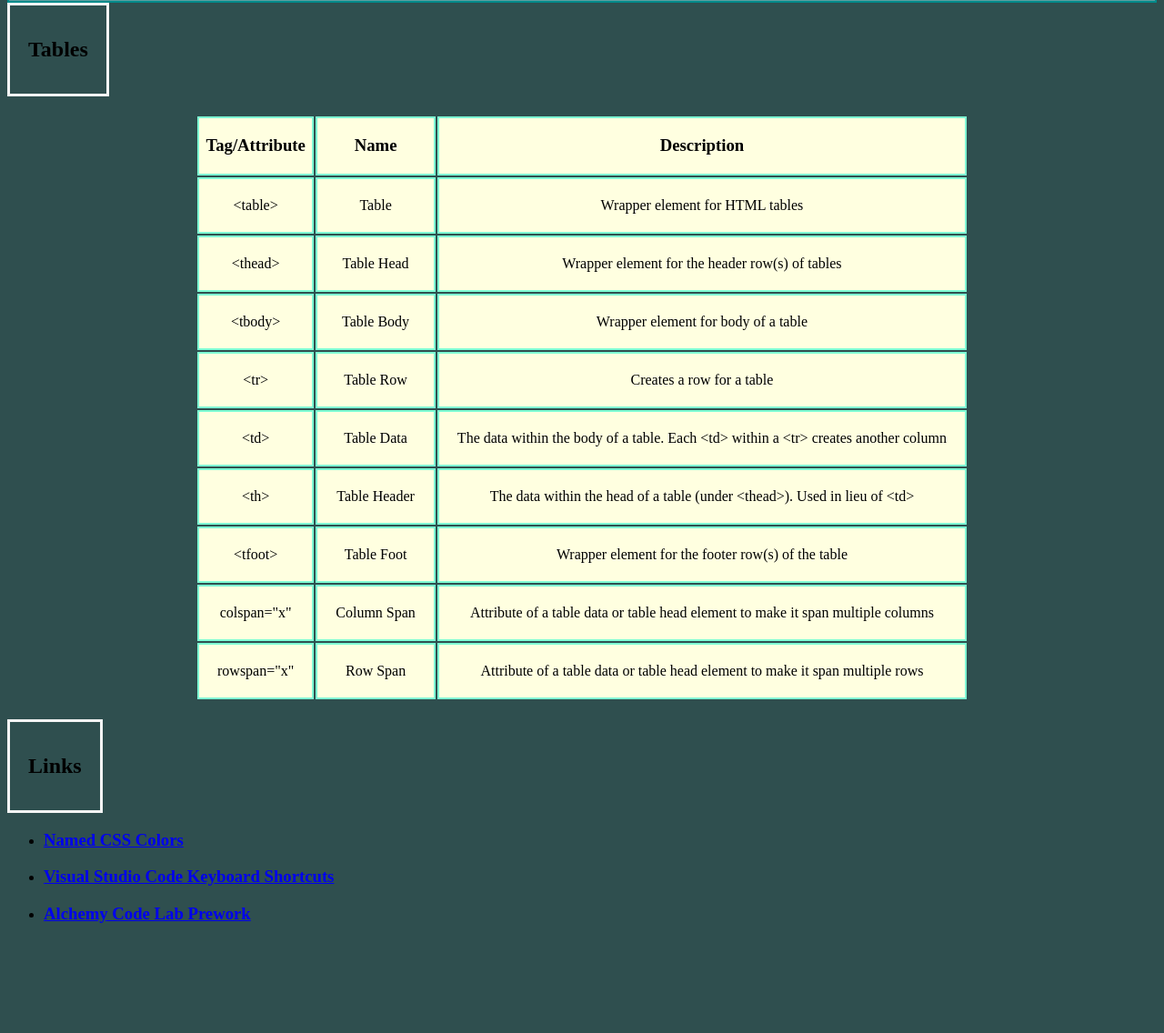
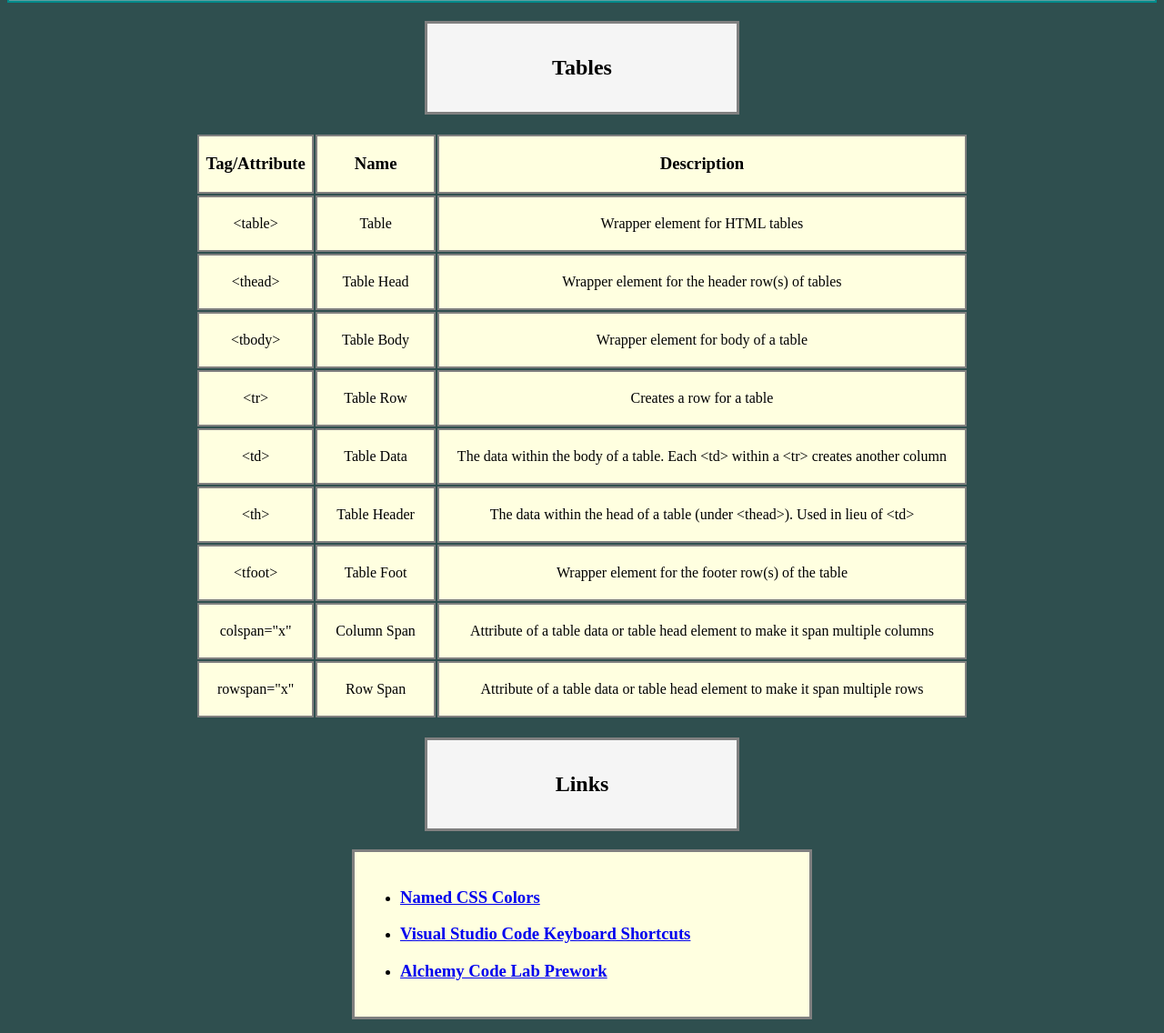
Before and after one commit to drmeloy/codingNotes, a plain HTML site: page index.html in a window 1280 px wide. Shown: the part 89-1225 px from the top of the page at 91% size. Before the commit the page ends 1124 px from the top, so only its background shows below. Drawn offline with Linux system fonts and the light colour scheme.

Commit message:
Centered sectionHeads, altered styling

```diff
--- a/index.html
+++ b/index.html
@@ -78,9 +78,9 @@
   </div>
   <div>
     <ul>
-      <li><h3><a href="http://www.colors.commutercreative.com/grid/">Named CSS Colors</a></h3></li>
-      <li><h3><a href="https://code.visualstudio.com/shortcuts/keyboard-shortcuts-windows.pdf">Visual Studio Code Keyboard Shortcuts</a></h3></li>
-      <li><h3><a href="https://github.com/alchemycodelab/bootcamp-one-prework/blob/master/README.md">Alchemy Code Lab Prework</h3></li>
+      <li><h3><a href="http://www.colors.commutercreative.com/grid/" target="_blank">Named CSS Colors</a></h3></li>
+      <li><h3><a href="https://code.visualstudio.com/shortcuts/keyboard-shortcuts-windows.pdf" target="_blank">Visual Studio Code Keyboard Shortcuts</a></h3></li>
+      <li><h3><a href="https://github.com/alchemycodelab/bootcamp-one-prework/blob/master/README.md" target="_blank">Alchemy Code Lab Prework</h3></li>
     </ul>
   </div>
 </body>
--- a/styling.css
+++ b/styling.css
@@ -6,11 +6,11 @@ header {
 
 .sectionHead {
   text-align: center;
-  border: 3px solid whitesmoke;
+  border: 3px solid gray;
+  background-color: whitesmoke;
   padding: 15px 20px;
-  display: inline-block;
-  margin: 0 auto;
-  position: relative;
+  margin: 20px auto;
+  width: 300px;
 }
 
 table {
@@ -19,12 +19,12 @@ table {
 }
 
 th {
-  border: 2px solid aquamarine;
+  border: 2px solid gray;
   background-color: lightyellow;
 }
 
 td {
-  border: 2px solid aquamarine;
+  border: 2px solid gray;
   /* width: 300px; */
   padding: 20px;
   background-color: lightyellow;
@@ -33,3 +33,12 @@ td {
 body {
   background-color: darkslategray;
 }
+
+ul {
+  border: 3px solid gray;
+  background-color: lightyellow;
+  padding: 20px 50px;
+  margin: 20px;
+  width: 400px;
+  margin: 15px auto;
+}
```
